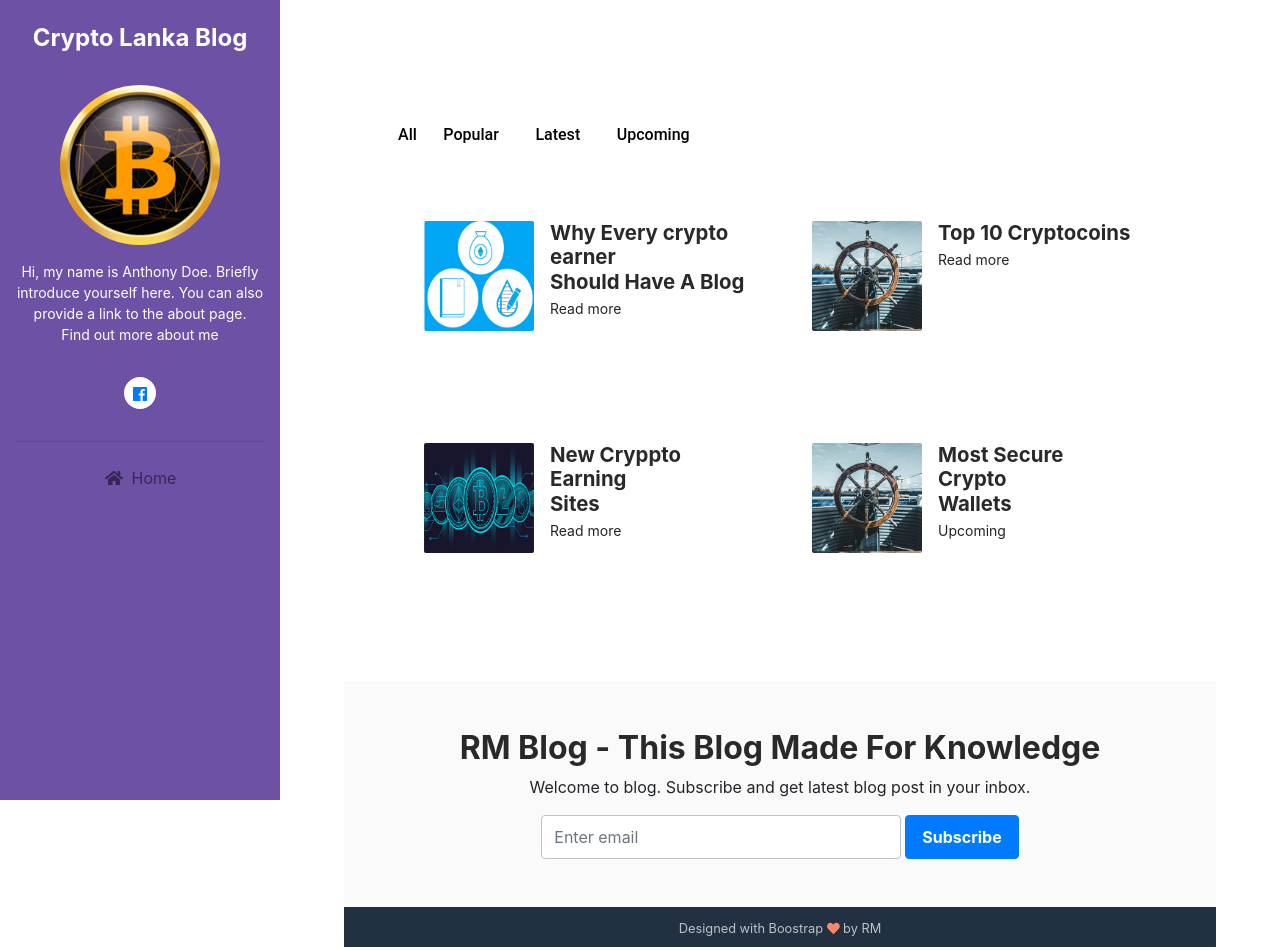
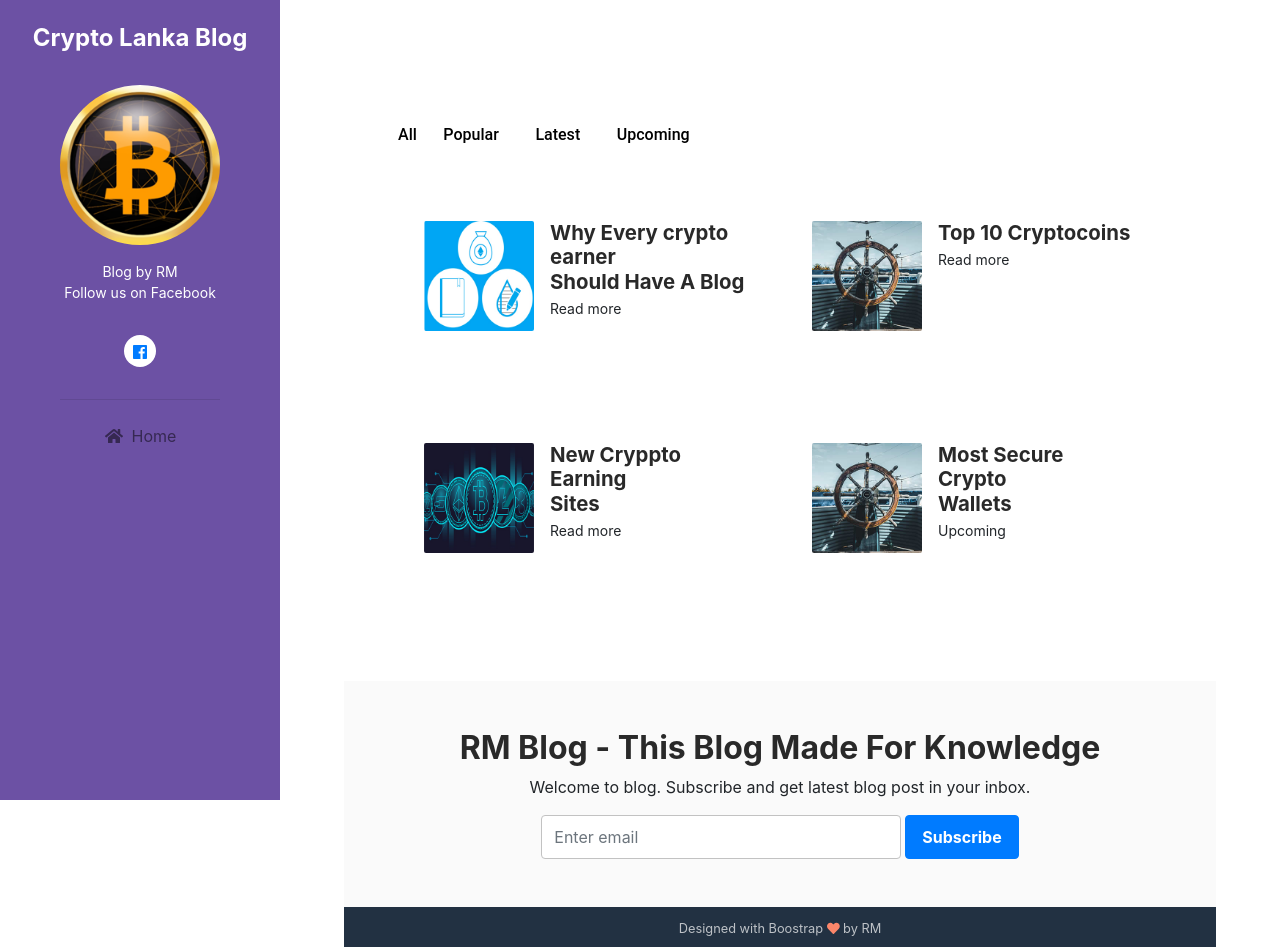
Before and after one commit to roshenfdo95/cryptolanka.github.io, a plain HTML site: page index.html in a window 1280 px wide. Drawn offline with Linux system fonts and the light colour scheme.

Commit message:
Update index.html

```diff
--- a/index.html
+++ b/index.html
@@ -44,7 +44,7 @@
 				<div class="profile-section pt-3 pt-lg-0">
 				    <img class="profile-image mb-3 rounded-circle mx-auto" src="assets/images/profile.png" alt="image" >
 
-					<div class="bio mb-3">Hi, my name is Anthony Doe. Briefly introduce yourself here. You can also provide a link to the about page.<br>Find out more about me</a></div><!--//bio-->
+					<div class="bio mb-3">Blog by RM<br>Follow us on Facebook</a></div><!--//bio-->
 					<ul class="social-list list-inline py-3 mx-auto">
 			            <li class="list-inline-item"><a href="https://www.facebook.com/crypto.lanka.75491" target="_blank"><i class="fab fa-facebook fa-fw"></i></a></li>
 
```
